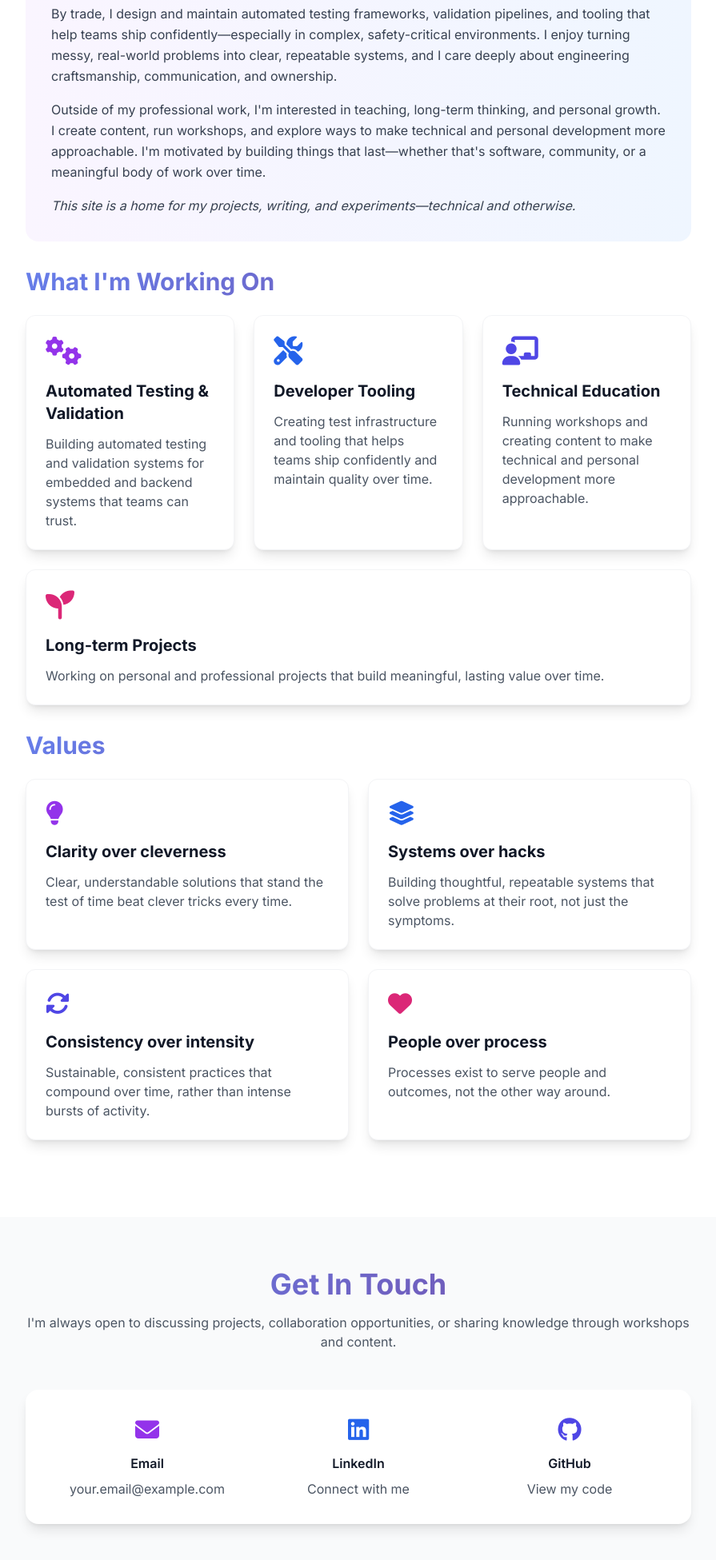
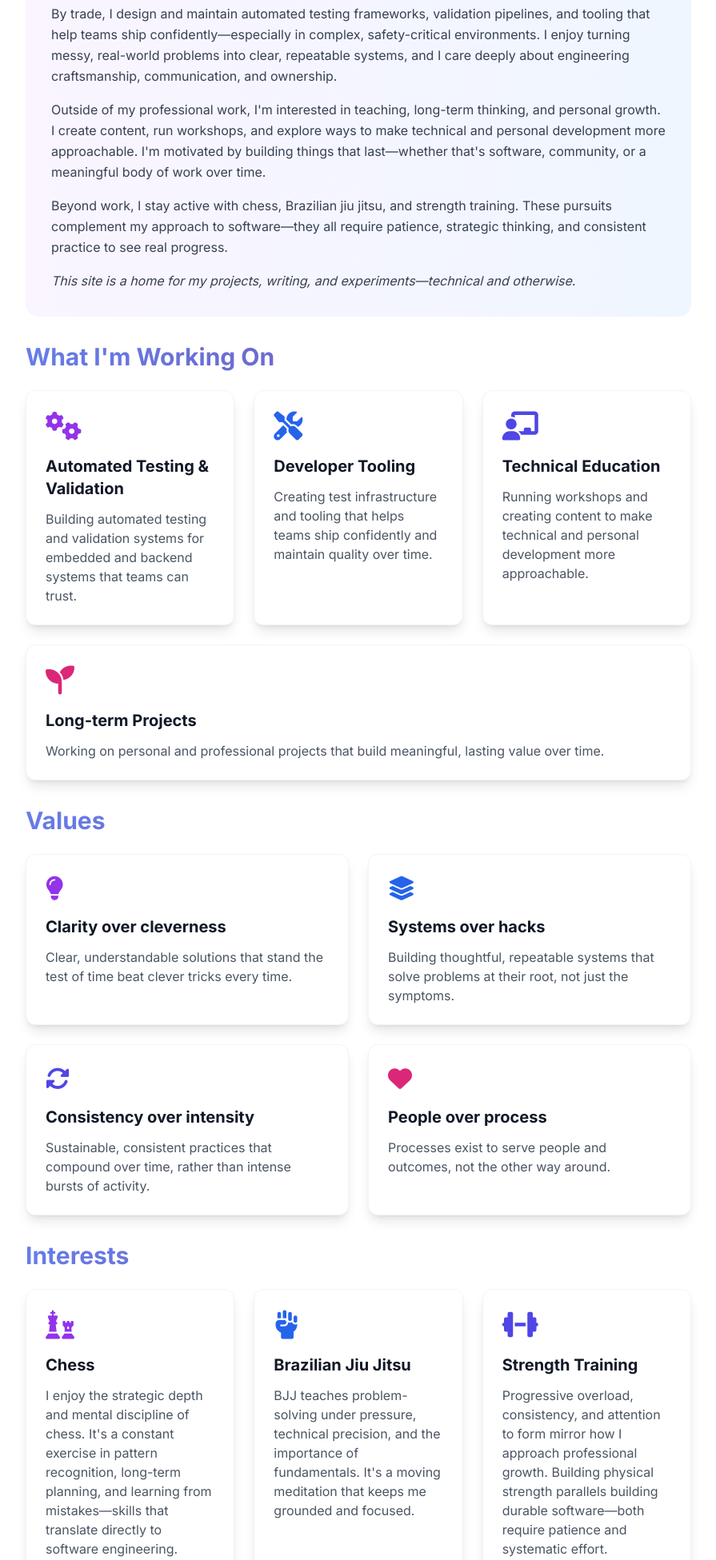
Before and after one commit to purple-phoenix/mtmccarthy, a Flask app: page /about in a window 1280 px wide. Shown: the part 876-2827 px from the top of the page at 80% size, without its empty margins (192-1087 px from the left). Run offline with Flask 3, Linux system fonts and the light colour scheme; some libraries are stand-ins or nearby versions.

Commit message:
Add information about chess, jiu jitsu and strength training

```diff
--- a/templates/about.html
+++ b/templates/about.html
@@ -36,6 +36,10 @@
                     Outside of my professional work, I'm interested in teaching, long-term thinking, and personal growth. I create
                     content, run workshops, and explore ways to make technical and personal development more approachable. I'm
                     motivated by building things that last—whether that's software, community, or a meaningful body of work over time.
+                </p>
+                <p class="text-gray-700 leading-relaxed mt-4">
+                    Beyond work, I stay active with chess, Brazilian jiu jitsu, and strength training. These pursuits complement
+                    my approach to software—they all require patience, strategic thinking, and consistent practice to see real progress.
                 </p>
                 <p class="text-gray-700 leading-relaxed mt-4 italic">
                     This site is a home for my projects, writing, and experiments—technical and otherwise.
@@ -128,6 +132,43 @@
                 </div>
             </div>
 
+            <!-- Interests -->
+            <div class="mb-8">
+                <h2 class="text-3xl font-bold mb-6 gradient-text">Interests</h2>
+                <div class="grid md:grid-cols-3 gap-6">
+                    <div class="bg-white rounded-xl shadow-lg p-6 hover-lift border border-gray-100">
+                        <div class="text-purple-600 mb-4">
+                            <i class="fas fa-chess text-4xl"></i>
+                        </div>
+                        <h3 class="text-xl font-bold mb-3">Chess</h3>
+                        <p class="text-gray-600">
+                            I enjoy the strategic depth and mental discipline of chess. It's a constant exercise in pattern recognition,
+                            long-term planning, and learning from mistakes—skills that translate directly to software engineering.
+                        </p>
+                    </div>
+                    <div class="bg-white rounded-xl shadow-lg p-6 hover-lift border border-gray-100">
+                        <div class="text-blue-600 mb-4">
+                            <i class="fas fa-fist-raised text-4xl"></i>
+                        </div>
+                        <h3 class="text-xl font-bold mb-3">Brazilian Jiu Jitsu</h3>
+                        <p class="text-gray-600">
+                            BJJ teaches problem-solving under pressure, technical precision, and the importance of fundamentals.
+                            It's a moving meditation that keeps me grounded and focused.
+                        </p>
+                    </div>
+                    <div class="bg-white rounded-xl shadow-lg p-6 hover-lift border border-gray-100">
+                        <div class="text-indigo-600 mb-4">
+                            <i class="fas fa-dumbbell text-4xl"></i>
+                        </div>
+                        <h3 class="text-xl font-bold mb-3">Strength Training</h3>
+                        <p class="text-gray-600">
+                            Progressive overload, consistency, and attention to form mirror how I approach professional growth.
+                            Building physical strength parallels building durable software—both require patience and systematic effort.
+                        </p>
+                    </div>
+                </div>
+            </div>
+
         </div>
     </div>
 </section>
--- a/templates/index.html
+++ b/templates/index.html
@@ -49,8 +49,8 @@
             <div class="bg-gradient-to-r from-purple-50 to-blue-50 rounded-2xl p-8 hover-lift">
                 <p class="text-gray-700 text-lg leading-relaxed mb-6">
                     My work sits at the intersection of automation, embedded systems, and backend services, where correctness,
-                    observability, and long-term maintainability matter more than quick fixes. This site is a home for my
-                    projects, writing, and experiments—technical and otherwise.
+                    observability, and long-term maintainability matter more than quick fixes. Outside of work, I stay active with
+                    chess, Brazilian jiu jitsu, and strength training. This site is a home for my projects, writing, and experiments—technical and otherwise.
                 </p>
                 <a href="/about" class="inline-block text-purple-600 font-semibold hover:underline">
                     Learn more about me →
```
